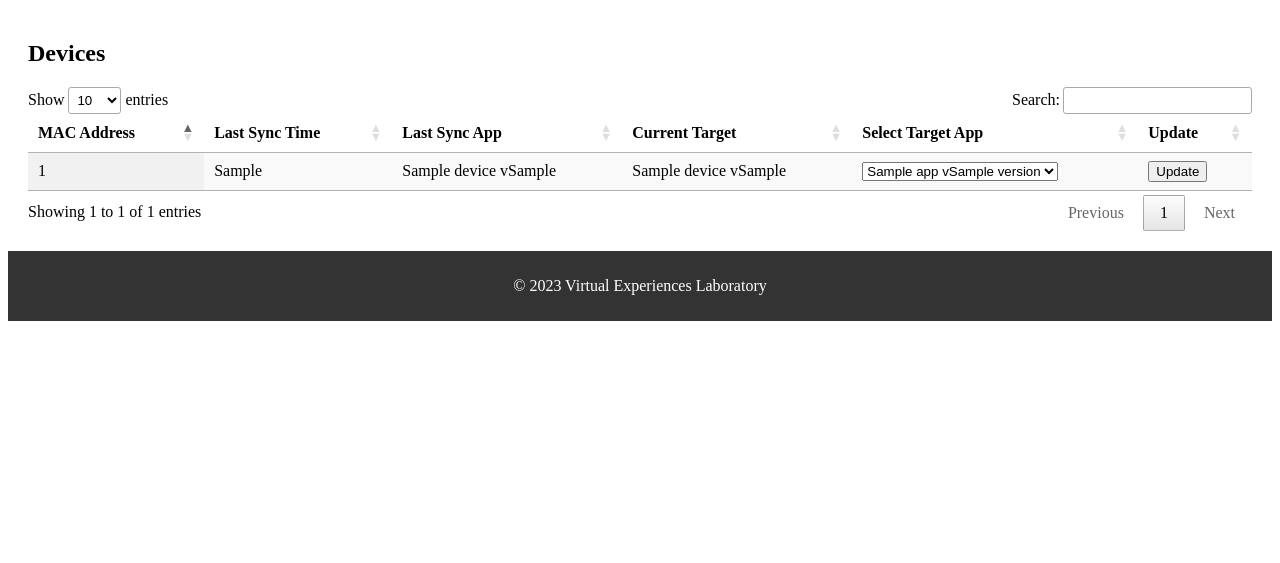
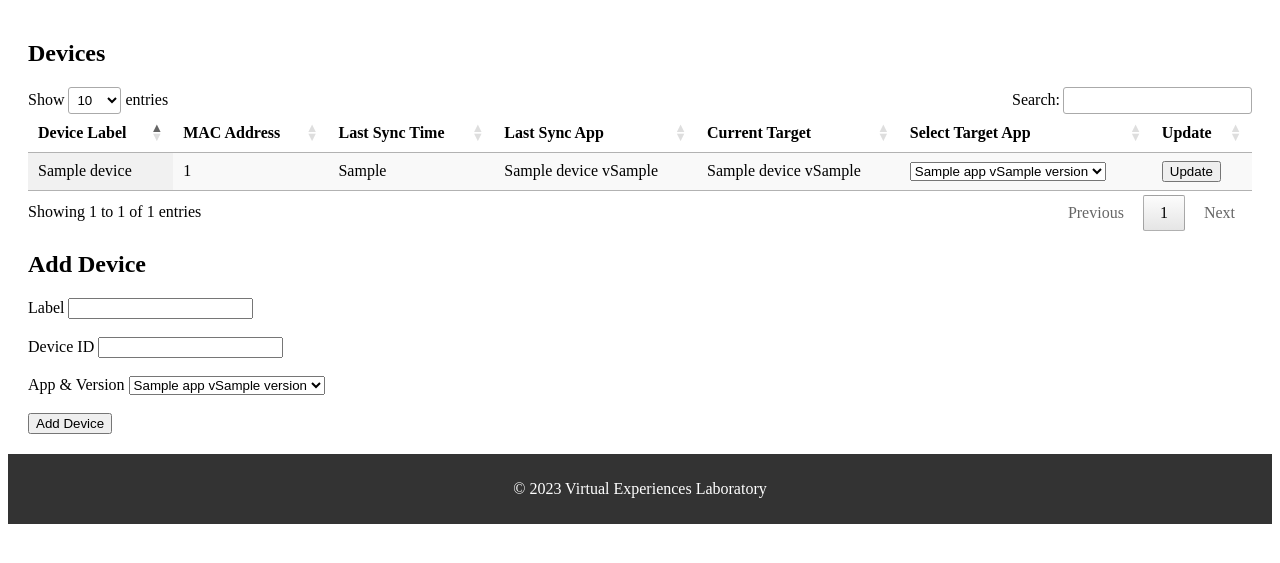
Before and after one commit to velaboratory/bangle, a Flask app: template sync_server/templates/home.html in a window 1280 px wide. Shown: the part 174-737 px from the top of the page. Run offline with Flask 3, Linux system fonts and the light colour scheme; the template is opened without the code that fills it: most values are stand-ins (such as "Sample title", 1, 10 or a date in 2020); some libraries are stand-ins or nearby versions.

Commit message:
add device box, add some information to support syncing from outside

```diff
--- a/sync_server/app.py
+++ b/sync_server/app.py
@@ -65,8 +65,8 @@ WITH last_syncs AS (
 	FROM data_sync
 	GROUP BY device_id
 )
-SELECT id, last_sync, app_name, app_version, target_app_name, target_app_version
-FROM device JOIN last_syncs ON device.id = last_syncs.device_id'''
+SELECT id, label, last_sync, app_name, app_version, target_app_name, target_app_version
+FROM device LEFT JOIN last_syncs ON device.id = last_syncs.device_id'''
         devices = json.loads(pd.read_sql(query, con).to_json(orient="records"))
         return render_template('home.html', devices=devices, apps=json.loads(pd.read_sql("select name,version from app order by name asc,version desc", con).to_json(orient="records")))
 
@@ -124,6 +124,19 @@ def app_upload():
 
     return redirect("/")
 
+@app.route("/add_device", methods=["POST"])
+def add_device():
+    device_id = request.values.get("device_id", None)
+    app_name_version = request.values.get("app_name_version")
+    device_label = request.values.get("device_label",None)
+    if not all([device_id,app_name_version, device_label]):
+        return failure("invalid request")
+    name,version = app_name_version.split(",")
+    with dbConnection() as con:
+        df = pd.read_sql("select id from device where id=?",con, params=(device_id,))
+        if len(df) == 0: con.execute('insert into device (id, label, last_data_sync, target_config_json, target_app_name, target_app_version) values (?,?,?,"{}",?,?)',(device_id, device_label, None,name,version))
+        else: return failure("device already exists")
+        return success({})
 @app.route("/create_app", methods=["POST"])
 def create_app():
     new_app_name = request.form.get("new_app_name",None)
@@ -218,10 +231,11 @@ def get_devices():
 def get_syncs():
     from_time = request.values.get("from_time", 0,type=int) #utc timestamp
     device_id = request.values.get("device_id", None)
-    if not all([device_id]):
+    app_name = request.values.get("app_name", None)
+    if not all([device_id,app_name]):
         return failure("invalid request")
     with dbConnection() as con:
-        df = pd.read_sql("select from_time as dt_start,dt as dt_sync, device_id, station_id, data from data_sync where device_id = ? and from_time >= ? and complete=1", con = con, params = (device_id, from_time))
+        df = pd.read_sql("select uuid, from_time as dt_start,dt as dt_sync, device_id, station_id, data from data_sync where device_id = ? and from_time >= ? and app_name = ? and complete=1", con = con, params = (device_id, from_time,app_name))
     to_return = json.loads(df.to_json(orient="records"))
     return success({"syncs":to_return})
 
--- a/sync_server/initdb.sql
+++ b/sync_server/initdb.sql
@@ -3,6 +3,7 @@ PRAGMA foreign_keys=ON;
 
 CREATE TABLE device (
     id text PRIMARY KEY, -- probably a mac address
+    label text,
     last_data_sync text, -- a date time of the last upload from the device
     target_config_json text,
     wants_sync int default 0, -- a configuration string to update the device to
--- a/sync_server/templates/home.html
+++ b/sync_server/templates/home.html
@@ -6,6 +6,7 @@
     <table id="deviceTable" class="display">
         <thead>
             <tr>
+                <th>Device Label</th>
                 <th>MAC Address</th>
                 <th>Last Sync Time</th>
                 <th>Last Sync App</th>
@@ -21,6 +22,7 @@
                     <tr>
                         <form action="/change_app" method="POST">
                             <input type="hidden" name="device_id" value="{{device.id}}"/>
+                            <td>{{ device.label }}</td>
                             <td>{{ device.id }}</td>
                             <td>{{ device.last_sync }}</td>
                             <td>{{ device.app_name }} v{{ device.app_version }}</td>
@@ -41,7 +43,23 @@
             {% endfor %}
         </tbody>
     </table>
-
+    <h2>Add Device</h2>
+    <form action="/add_device" method="POST">
+        <label for="device_id">Label</label>
+        <input type="text" id="device_label" name="device_label" required>
+        <br><br>
+        <label for="device_id">Device ID</label>
+        <input type="text" id="device_id" name="device_id" required>
+        <br><br>
+        <label for="app_name_version">App & Version</label>
+        <select id="app_name_version" name="app_name_version">
+            {% for app in apps %}
+                <option value="{{app.name}},{{app.version}}">{{app.name}} v{{app.version}}</option>
+            {% endfor %}
+        </select>
+        <br><br>
+        <input type="submit" value="Add Device">
+    </form>
 
     <script>
         $(document).ready(function() {
```
